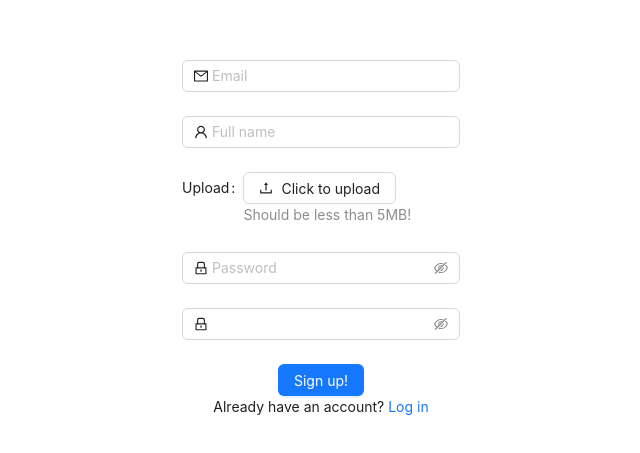
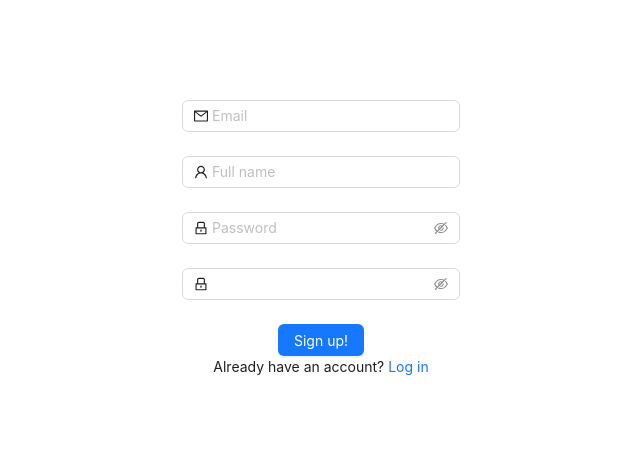
Before and after one commit to Yashaswe/ycp-connectcampus, a React (Create React App) app in the folder frontend/: page /signup in a window 1280 px wide. Shown: the part 157-610 px from the top of the page, without its empty margins (319-959 px from the left). Built offline with nearby package versions, Linux system fonts and the light colour scheme.

Commit message:
comment out upload

```diff
--- a/frontend/src/pages/Signup.js
+++ b/frontend/src/pages/Signup.js
@@ -86,7 +86,7 @@ export default function Signup() {
             placeholder="Full name"
           />
         </Form.Item>
-        <Form.Item
+        {/* <Form.Item
           name="upload"
           label="Upload"
           valuePropName="fileList"
@@ -96,7 +96,7 @@ export default function Signup() {
           <Upload name="logo" action="/upload.do" listType="picture">
             <Button icon={<UploadOutlined />}>Click to upload</Button>
           </Upload>
-        </Form.Item>
+        </Form.Item> */}
         <Form.Item
           name="password"
           rules={[
```
